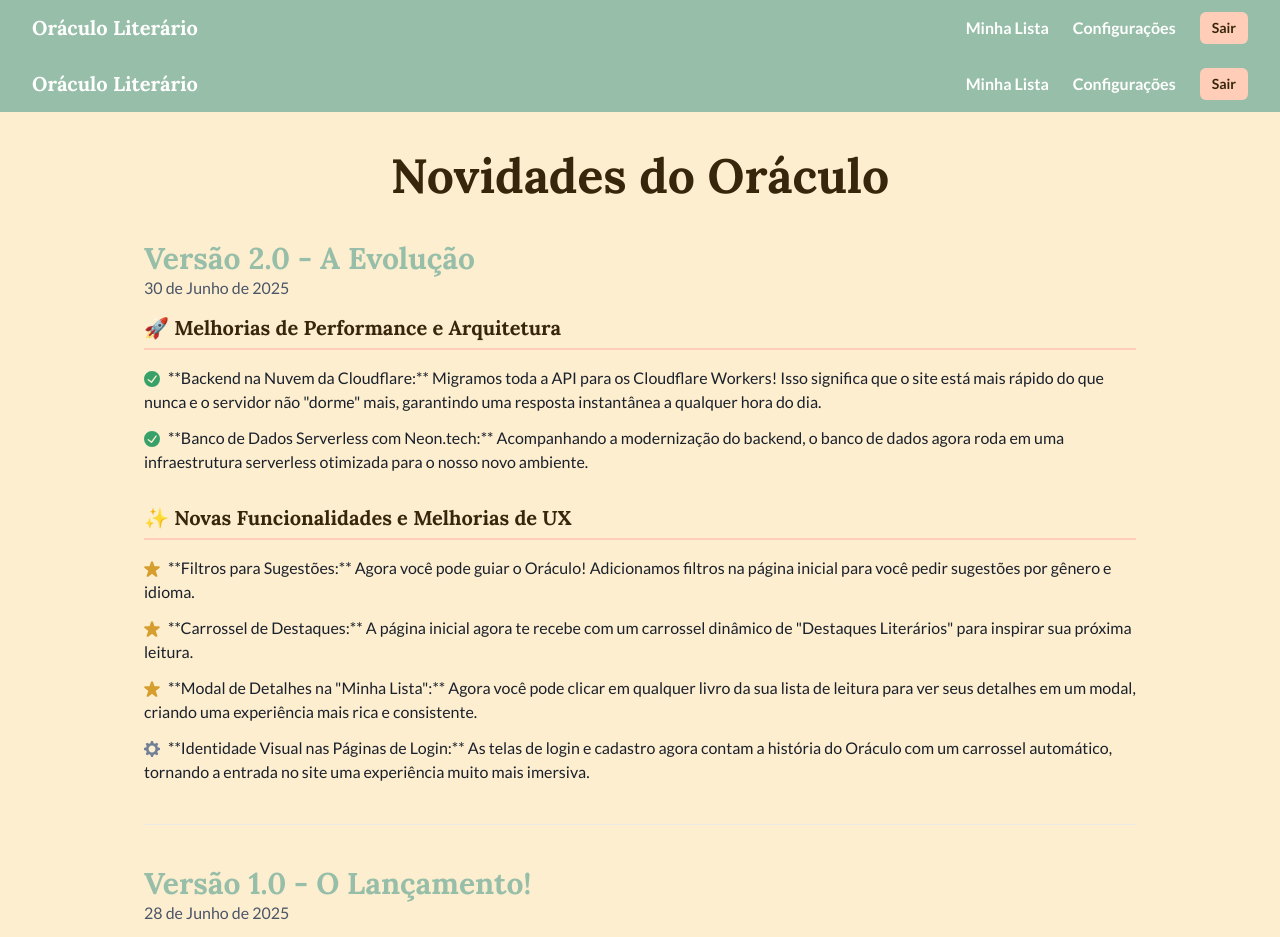
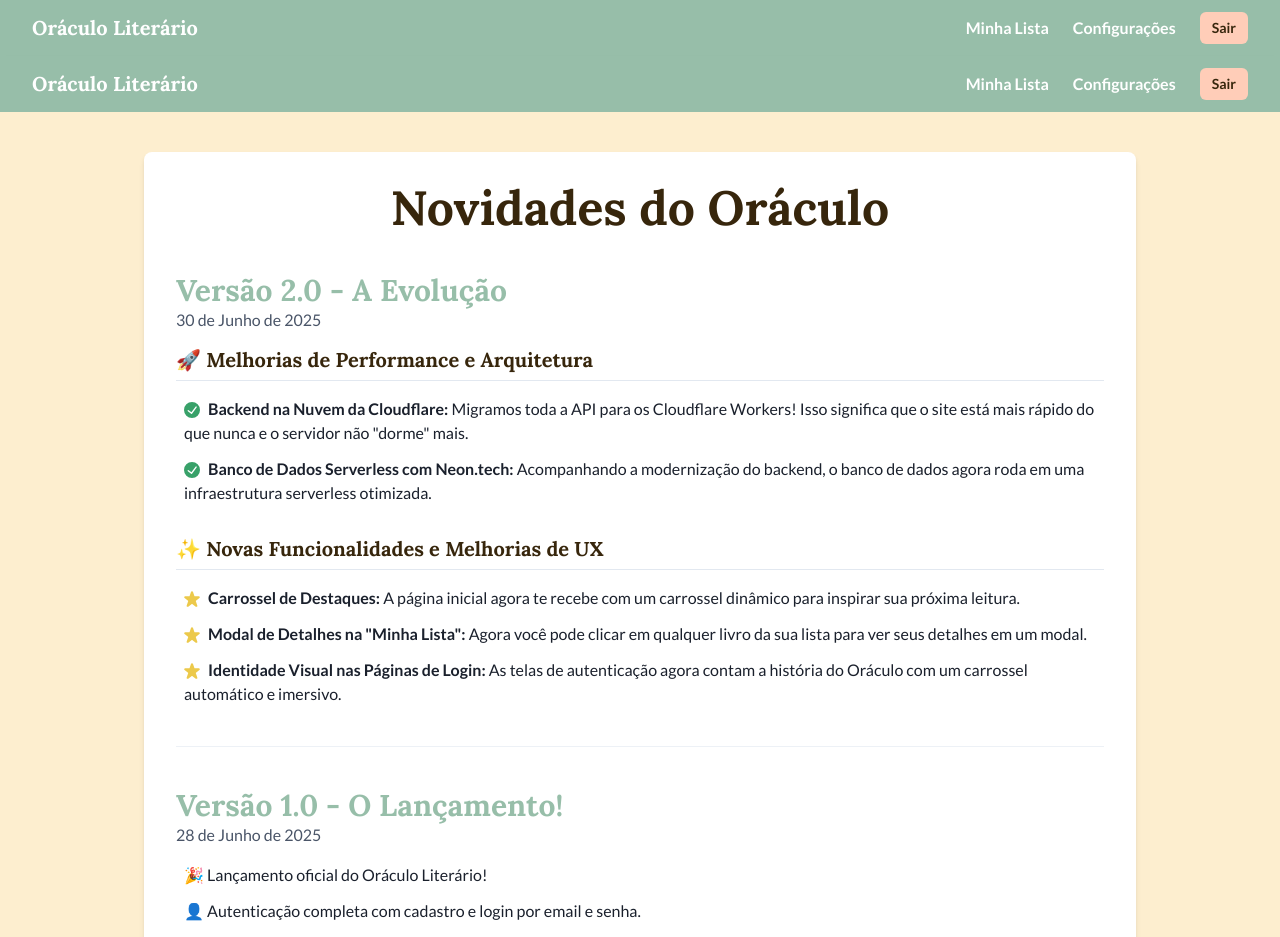
Before and after one commit to EricOliveiras/sugestor-de-livros, a React (Vite) app in the folder frontend/: page /changelog in a window 1280 px wide. Shown: the top 937 px of the page. Built offline with nearby package versions, Linux system fonts and the light colour scheme; no server answers.

Commit message:
refactor: update changelogpage

```diff
--- a/frontend/src/pages/ChangelogPage.tsx
+++ b/frontend/src/pages/ChangelogPage.tsx
@@ -9,16 +9,22 @@ import {
   ListItem,
   ListIcon,
 } from "@chakra-ui/react";
-import { StarIcon, CheckCircleIcon, SettingsIcon } from "@chakra-ui/icons";
+import { StarIcon, CheckCircleIcon } from "@chakra-ui/icons";
 import { MainLayout } from "../components/MainLayout";
 
 export const ChangelogPage = () => {
   return (
-    // Usando o MainLayout para ter Header e Footer automaticamente
     <MainLayout>
       <Box as="main" flex="1" bg="brand.cream" py={10}>
         <Container maxW="container.lg">
-          <VStack spacing={10} align="stretch">
+          <VStack
+            spacing={10}
+            bg="white"
+            p={8}
+            borderRadius="lg"
+            boxShadow="md"
+            align="stretch"
+          >
             <Heading
               as="h1"
               size="2xl"
@@ -28,7 +34,7 @@ export const ChangelogPage = () => {
               Novidades do Oráculo
             </Heading>
 
-            {/* VERSÃO 2.0 - ATUALIZAÇÕES RECENTES */}
+            {/* VERSÃO 2.0 - COM O TEXTO CORRIGIDO */}
             <Box>
               <Heading as="h2" size="lg" color="brand.sage">
                 Versão 2.0 - A Evolução
@@ -41,26 +47,29 @@ export const ChangelogPage = () => {
                   as="h3"
                   size="md"
                   color="brand.espresso"
-                  borderBottomWidth="2px"
-                  borderColor="brand.peach"
+                  borderBottomWidth="1px"
+                  borderColor="gray.200"
                   pb={2}
                 >
                   🚀 Melhorias de Performance e Arquitetura
                 </Heading>
-                <List spacing={3}>
+                <List spacing={3} pl={2}>
                   <ListItem>
                     <ListIcon as={CheckCircleIcon} color="green.500" />
-                    **Backend na Nuvem da Cloudflare:** Migramos toda a API para
-                    os Cloudflare Workers! Isso significa que o site está mais
-                    rápido do que nunca e o servidor não "dorme" mais,
-                    garantindo uma resposta instantânea a qualquer hora do dia.
+                    <Text as="span" fontWeight="bold">
+                      Backend na Nuvem da Cloudflare:
+                    </Text>{" "}
+                    Migramos toda a API para os Cloudflare Workers! Isso
+                    significa que o site está mais rápido do que nunca e o
+                    servidor não "dorme" mais.
                   </ListItem>
                   <ListItem>
                     <ListIcon as={CheckCircleIcon} color="green.500" />
-                    **Banco de Dados Serverless com Neon.tech:** Acompanhando a
-                    modernização do backend, o banco de dados agora roda em uma
-                    infraestrutura serverless otimizada para o nosso novo
-                    ambiente.
+                    <Text as="span" fontWeight="bold">
+                      Banco de Dados Serverless com Neon.tech:
+                    </Text>{" "}
+                    Acompanhando a modernização do backend, o banco de dados
+                    agora roda em uma infraestrutura serverless otimizada.
                   </ListItem>
                 </List>
 
@@ -68,39 +77,37 @@ export const ChangelogPage = () => {
                   as="h3"
                   size="md"
                   color="brand.espresso"
-                  borderBottomWidth="2px"
-                  borderColor="brand.peach"
+                  borderBottomWidth="1px"
+                  borderColor="gray.200"
                   pb={2}
                   pt={4}
                 >
                   ✨ Novas Funcionalidades e Melhorias de UX
                 </Heading>
-                <List spacing={3}>
+                <List spacing={3} pl={2}>
                   <ListItem>
-                    <ListIcon as={StarIcon} color="yellow.500" />
-                    **Filtros para Sugestões:** Agora você pode guiar o Oráculo!
-                    Adicionamos filtros na página inicial para você pedir
-                    sugestões por gênero e idioma.
+                    <ListIcon as={StarIcon} color="yellow.400" />
+                    <Text as="span" fontWeight="bold">
+                      Carrossel de Destaques:
+                    </Text>{" "}
+                    A página inicial agora te recebe com um carrossel dinâmico
+                    para inspirar sua próxima leitura.
                   </ListItem>
                   <ListItem>
-                    <ListIcon as={StarIcon} color="yellow.500" />
-                    **Carrossel de Destaques:** A página inicial agora te recebe
-                    com um carrossel dinâmico de "Destaques Literários" para
-                    inspirar sua próxima leitura.
+                    <ListIcon as={StarIcon} color="yellow.400" />
+                    <Text as="span" fontWeight="bold">
+                      Modal de Detalhes na "Minha Lista":
+                    </Text>{" "}
+                    Agora você pode clicar em qualquer livro da sua lista para
+                    ver seus detalhes em um modal.
                   </ListItem>
                   <ListItem>
-                    <ListIcon as={StarIcon} color="yellow.500" />
-                    **Modal de Detalhes na "Minha Lista":** Agora você pode
-                    clicar em qualquer livro da sua lista de leitura para ver
-                    seus detalhes em um modal, criando uma experiência mais rica
-                    e consistente.
-                  </ListItem>
-                  <ListItem>
-                    <ListIcon as={SettingsIcon} color="gray.500" />
-                    **Identidade Visual nas Páginas de Login:** As telas de
-                    login e cadastro agora contam a história do Oráculo com um
-                    carrossel automático, tornando a entrada no site uma
-                    experiência muito mais imersiva.
+                    <ListIcon as={StarIcon} color="yellow.400" />
+                    <Text as="span" fontWeight="bold">
+                      Identidade Visual nas Páginas de Login:
+                    </Text>{" "}
+                    As telas de autenticação agora contam a história do Oráculo
+                    com um carrossel automático e imersivo.
                   </ListItem>
                 </List>
               </VStack>
@@ -116,29 +123,29 @@ export const ChangelogPage = () => {
               <Text fontSize="md" color="gray.600" mb={4}>
                 28 de Junho de 2025
               </Text>
-              <VStack align="stretch" spacing={3}>
-                <Text>🎉 Lançamento oficial do Oráculo Literário!</Text>
-                <Text>
+              <List spacing={3} pl={2}>
+                <ListItem>🎉 Lançamento oficial do Oráculo Literário!</ListItem>
+                <ListItem>
                   👤 Autenticação completa com cadastro e login por email e
                   senha.
-                </Text>
-                <Text>
+                </ListItem>
+                <ListItem>
                   🎨 Design responsivo e moderno com tema de cores e fontes
                   personalizadas.
-                </Text>
-                <Text>
+                </ListItem>
+                <ListItem>
                   ❤️ Funcionalidade de "Minha Lista" para salvar, ver e remover
                   livros.
-                </Text>
-                <Text>
+                </ListItem>
+                <ListItem>
                   ⭐ Sistema de avaliação com 5 estrelas para os livros da sua
                   lista.
-                </Text>
-                <Text>
+                </ListItem>
+                <ListItem>
                   ⚙️ Página de configurações para o usuário editar nome e
                   avatar.
-                </Text>
-              </VStack>
+                </ListItem>
+              </List>
             </Box>
           </VStack>
         </Container>
```
